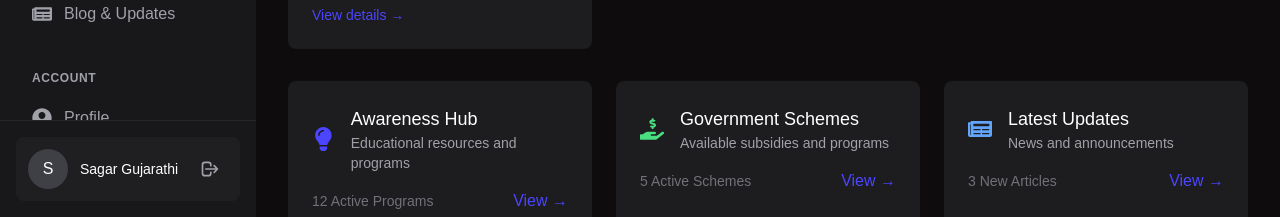
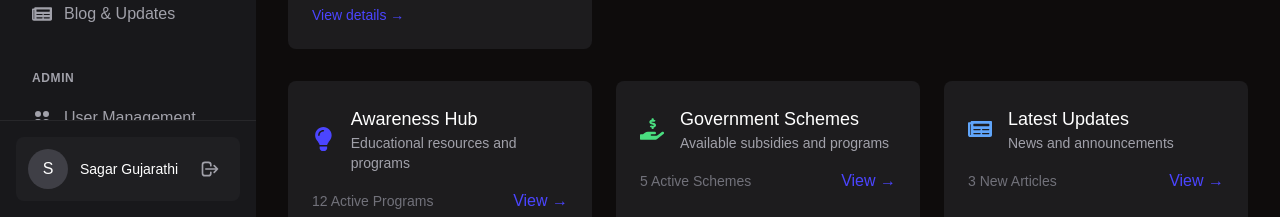
Before and after one commit to sagargujarathi/smart-x, a Next.js app: page /dashboard in a window 1280 px wide. Shown: the part 583-800 px from the top of the page. Built offline with nearby package versions, Linux system fonts and the light colour scheme.

Commit message:
Implement sign-up redirection, enhance loading state, and clean up sidebar navigation

```diff
--- a/app/(auth)/signup/page.tsx
+++ b/app/(auth)/signup/page.tsx
@@ -11,8 +11,11 @@ import { schema, SignUpFormType } from "./schema";
 import { zodResolver } from "@hookform/resolvers/zod";
 import RHFInputField from "@/utils/hook-form/rhf-input-field";
 import { SERVICE_ID } from "@/constants";
+import { useRouter } from "next/navigation";
+import { ROUTER_LINKS } from "@/router-links";
 
 export default function SignUpPage() {
+  const router = useRouter();
   const methods = useForm({
     resolver: zodResolver(schema),
     defaultValues: {
@@ -31,6 +34,9 @@ export default function SignUpPage() {
   } = useMutation({
     mutationKey: ["sign-up"],
     mutationFn: HTTPService.signup,
+    onSuccess: () => {
+      router.push(ROUTER_LINKS.SIGNIN);
+    },
   });
 
   const onSubmit = (data: SignUpFormType) => {
--- a/app/dashboard/utilities/analytics/page.tsx
+++ b/app/dashboard/utilities/analytics/page.tsx
@@ -8,6 +8,7 @@ import { UtilityChart } from "@/components/dashboard/utilities/UtilityChart";
 import { UtilityActions } from "@/components/dashboard/actions/UtilityActions";
 import { UTILITY_TYPE_OPTIONS } from "@/constants";
 import { UTILITY_TYPE } from "@/constants/enums";
+import LoadingPage from "@/app/(loading)/loading";
 
 export default function UtilityAnalyticsPage() {
   const [utilityType, setUtilityType] = useState<UTILITY_TYPE>("ELECTRICITY");
@@ -119,11 +120,7 @@ export default function UtilityAnalyticsPage() {
         </div>
 
         {loading ? (
-          <div className="h-64 flex items-center justify-center">
-            <div className="text-white">
-              Loading {utilityType.toLowerCase()} analytics...
-            </div>
-          </div>
+          <LoadingPage />
         ) : stats ? (
           <>
             <div className="grid grid-cols-1 lg:grid-cols-3 gap-6">
--- a/app/globals.css
+++ b/app/globals.css
@@ -147,3 +147,7 @@ body {
   background-color: rgba(255, 255, 255, 0.1);
   border-radius: 3px;
 }
+
+.nextjs-toast, .nextjs-error-with-static{
+  display: none;
+}
--- a/app/layout.tsx
+++ b/app/layout.tsx
@@ -2,7 +2,6 @@ import { ReactNode } from "react";
 import "./globals.css";
 import AuthProvider from "@/context/auth-context";
 import QueryProvider from "@/context/query-provider";
-import AuthGuard from "@/context/auth-guard";
 interface IRootLayoutType {
   children: ReactNode;
 }
--- a/app/page.tsx
+++ b/app/page.tsx
@@ -2,9 +2,9 @@ import { redirect } from "next/navigation";
 import LoadingPage from "./(loading)/loading";
 
 const Page = () => {
-  redirect("/login");
+  redirect("/signin");
 
-  return <LoadingPage/>
+  return <LoadingPage />;
 };
 
 export default Page;
--- a/components/dashboard/dashboard-sidebar.tsx
+++ b/components/dashboard/dashboard-sidebar.tsx
@@ -6,7 +6,7 @@ import { useAuthContext } from "@/context/auth-context";
 import { ROUTER_LINKS } from "@/router-links";
 import { IUserDetailsType } from "@/types/auth";
 import Link from "next/link";
-import { usePathname } from "next/navigation";
+import { usePathname, useRouter } from "next/navigation";
 import {
   FaHome,
   FaToolbox,
@@ -15,8 +15,6 @@ import {
   FaHandHoldingUsd,
   FaChartLine,
   FaCog,
-  FaQuestionCircle,
-  FaUserCircle,
 } from "react-icons/fa";
 import { HiOutlineLogout } from "react-icons/hi";
 import {
@@ -84,21 +82,6 @@ const getNavLinks = (data?: IUserDetailsType) => {
         },
       ],
     },
-    {
-      label: "Account",
-      items: [
-        {
-          name: "Profile",
-          href: ROUTER_LINKS.PROFILE,
-          icon: <FaUserCircle className="h-5 w-5" />,
-        },
-        {
-          name: "Help Center",
-          href: ROUTER_LINKS.HELP,
-          icon: <FaQuestionCircle className="h-5 w-5" />,
-        },
-      ],
-    },
     // Admin-only navigation group
     ...(isAdmin
       ? [
@@ -133,6 +116,7 @@ const getNavLinks = (data?: IUserDetailsType) => {
 };
 
 export const DashboardSidebar = () => {
+  const router = useRouter();
   const { data, logout } = useAuthContext();
   const pathname = usePathname();
 
@@ -217,7 +201,10 @@ export const DashboardSidebar = () => {
             </p>
           </div>
           <button
-            onClick={logout}
+            onClick={() => {
+              logout();
+              router.push(ROUTER_LINKS.SIGNIN);
+            }}
             className="p-2 text-zinc-400 hover:text-white rounded-md hover:bg-zinc-700"
             title="Sign out"
           >
--- a/constants/index.ts
+++ b/constants/index.ts
@@ -9,7 +9,7 @@ export const UTILITY_TYPE_OPTIONS = [
   { label: "Water", value: UTILITY_TYPE.WATER },
   { label: "Electricity", value: UTILITY_TYPE.ELECTRICITY },
   { label: "Waste", value: UTILITY_TYPE.WASTE },
-  {label: 'Air Quality', value: UTILITY_TYPE.AIRQUALITY}
+  { label: "Air Quality", value: UTILITY_TYPE.AIRQUALITY },
 ];
 
 export const TIME_RANGES = [
@@ -37,4 +37,4 @@ export const CATEGORY_OPTIONS = [
 export const ACCESS_TOKEN_KEY = "ACCESS_TOKEN";
 export const REFRESH_TOKEN_KEY = "REFRESH_TOKEN";
 
-export const SERVICE_ID = "0fd32409-2db0-4f3c-b427-b10d6d5518f4";
+export const SERVICE_ID = "6e8c3458-3712-4ed6-b6d6-f40d5505f577";
```
